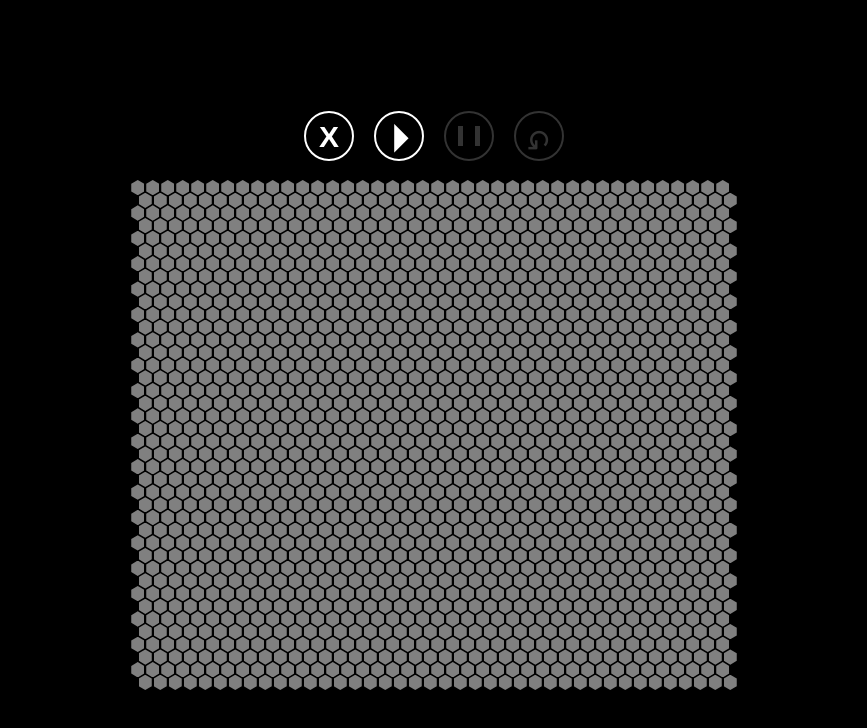
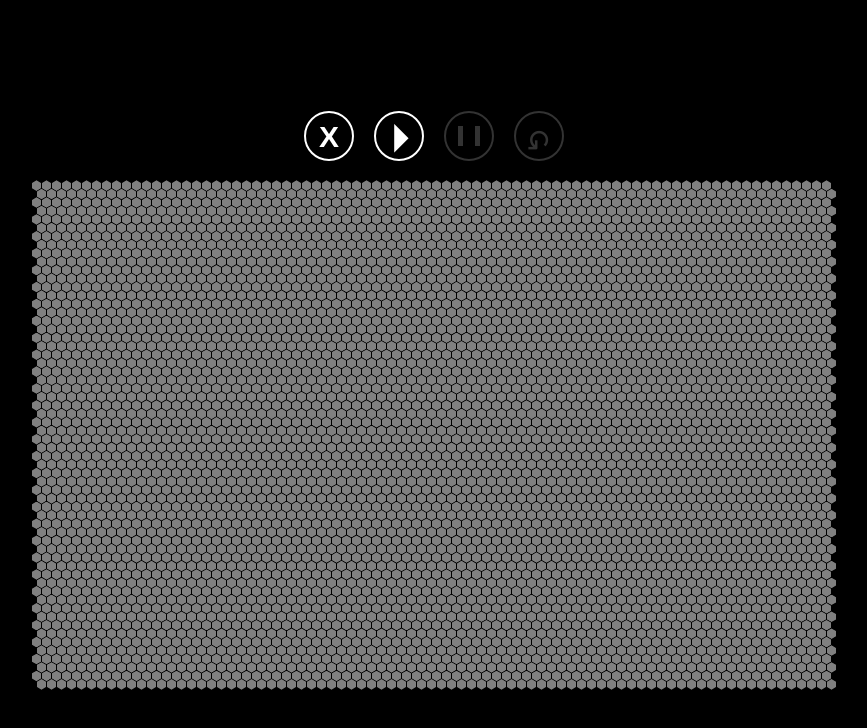
Before and after one commit to dallin-abendroth/HexLife, a React (Create React App) app: page / in a window 1280 px wide. Shown: the top 728 px of the page, without its empty margins (206-1073 px from the left). Built offline with nearby package versions, Linux system fonts and the light colour scheme.

Commit message:
try to make more performant

```diff
--- a/src/App.tsx
+++ b/src/App.tsx
@@ -14,7 +14,7 @@ const AppContainer = styled.div`
 const App: React.FC = () => {
   return (
     <AppContainer>
-      <HexGrid rows={40} cols={40} hexSize={15} />
+      <HexGrid rows={60} cols={80} hexSize={10} />
     </AppContainer>
   );
 }
--- a/src/HexGrid.tsx
+++ b/src/HexGrid.tsx
@@ -41,15 +41,18 @@ const HexGrid: React.FC<HexGridProps> = ({ rows, cols, hexSize }) => {
     setGrid(savedGrid);
   }
 
-  const toggleHexagon = (row: number, col: number) => {
-    const newGrid = grid.map(innerArray => [...innerArray]);
-    newGrid[row][col] = !newGrid[row][col];
-    setGrid(newGrid);
+  const toggleHexagon = (rowIndex: number, colIndex: number) => {
+    setGrid(oldGrid => {
+      const newGrid = [...oldGrid];
+      newGrid[rowIndex] = [...oldGrid[rowIndex]]; // Copy the row
+      newGrid[rowIndex][colIndex] = !newGrid[rowIndex][colIndex];
 
-    // If after toggling, the grid is not empty, save the state
-    if (newGrid.flat().includes(true)) {
-      setSavedGrid(newGrid);
-    }
+      if (newGrid.flat().includes(true)) {
+        setSavedGrid(newGrid);
+      }
+
+      return newGrid;
+    });
   };
 
   return (
@@ -63,7 +66,7 @@ const HexGrid: React.FC<HexGridProps> = ({ rows, cols, hexSize }) => {
       {grid.map((row, i) => (
         <HexRow key={i} isEven={i % 2 === 0} hexSize={hexSize}>
           {row.map((toggled, j) => (
-            <Hexagon key={j} toggled={toggled} hexSize={hexSize} onClick={() => toggleHexagon(i, j)} />
+            <Hexagon key={j} row={i} col={j} toggled={toggled} hexSize={hexSize} onClick={toggleHexagon} />
           ))}
         </HexRow>
       ))}
--- a/src/Hexagon.styled.ts
+++ b/src/Hexagon.styled.ts
@@ -5,10 +5,7 @@ type HexagonStyledProps = {
   hexSize: number,
 };
 
-const hexagonWidth = 15;  // in px
-const borderSize = 1; // in px
-const hexagonHeight = hexagonWidth / (Math.sqrt(3) / 2); // for equilateral hexagon, width = height * (sqrt(3)/2)
-const verticalMargin = -(hexagonHeight-hexagonWidth);
+const borderSize = 0.5; // in px
 
 export const HexagonStyled = styled.div<HexagonStyledProps>`
   width: ${props => props.hexSize}px;
@@ -18,7 +15,6 @@ export const HexagonStyled = styled.div<HexagonStyledProps>`
   position: relative;
   cursor: pointer;
   display: flex;
-  box-shadow: 1px 0px 0px 1px black;
 
   &:hover {
     background-color: white
--- a/src/Hexagon.tsx
+++ b/src/Hexagon.tsx
@@ -3,12 +3,18 @@ import { HexagonStyled } from './Hexagon.styled';
 
 type HexagonProps = {
   toggled: boolean,
-  onClick: () => void,
+  onClick: (arg0: number, arg1: number) => void,
   hexSize: number,
+  row: number,
+  col: number,
 };
 
-const Hexagon: React.FC<HexagonProps> = ({ toggled, onClick, hexSize }) => (
-  <HexagonStyled toggled={toggled} onClick={onClick} hexSize={hexSize} />
-);
+const Hexagon: React.FC<HexagonProps> = React.memo(({ row, col, hexSize, toggled, onClick }) => (
+  <HexagonStyled
+    onClick={() => onClick(row, col)}
+    toggled={toggled}
+    hexSize={hexSize}
+    />
+));
 
 export default Hexagon;
```
